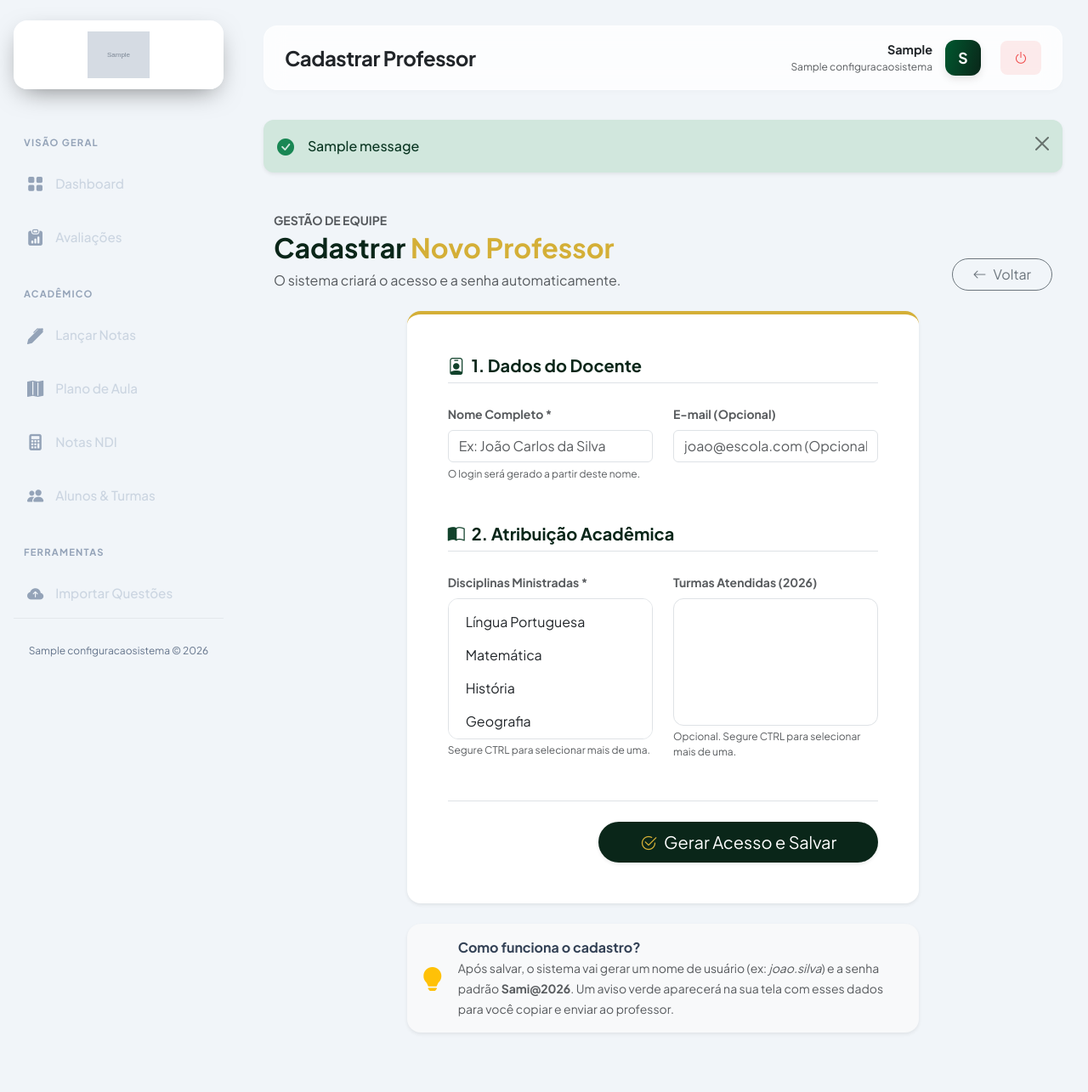
After one commit to nicolasnk11/projeto_sami, a Django app: page /cadastrar-professor/ in a window 1280 px wide. The commit adds this page. Shown: the whole page at 85% size. Run offline with Django 5.2, Linux system fonts and the light colour scheme; a user stored in the database is signed in; data comes from the database, SQL or seed files in the repository; tables that the repository leaves empty hold one stand-in row (values such as "Sample post"); grey boxes marked "Sample" are stand-in pictures; one stand-in notice (Sample message) is shown; lists and menus that the app fills with data are empty; parts of the project's set-up code (start-up, migrations or seed data) failed here and were passed over.

Commit message:
Feature: Tela inteligente de cadastro de professores com login automático

```diff
--- a/core/forms.py
+++ b/core/forms.py
@@ -1,6 +1,6 @@
 from django import forms
 from django.utils import timezone
-from .models import Avaliacao, Resultado, Turma, Questao, Disciplina, Aluno, Matricula
+from .models import Avaliacao, Resultado, Turma, Questao, Disciplina, Aluno, Matricula, Professor
 
 # ==============================================================================
 # FORMULÁRIOS DE AVALIAÇÃO E RESULTADO
@@ -98,3 +98,35 @@ class ImportarQuestoesForm(forms.Form):
         label="Selecione o arquivo Excel (.xlsx)",
         widget=forms.FileInput(attrs={'class': 'form-control', 'accept': '.xlsx'})
     )
+
+class ProfessorCadastroForm(forms.ModelForm):
+    nome_completo = forms.CharField(
+        max_length=150,
+        required=True,
+        widget=forms.TextInput(attrs={'class': 'form-control', 'placeholder': 'Ex: João Carlos da Silva'})
+    )
+    email = forms.EmailField(
+        required=False,
+        widget=forms.EmailInput(attrs={'class': 'form-control', 'placeholder': 'joao@escola.com (Opcional)'})
+    )
+    disciplinas = forms.ModelMultipleChoiceField(
+        queryset=Disciplina.objects.all(),
+        widget=forms.SelectMultiple(attrs={'class': 'form-select', 'size': '4'}),
+        required=True,
+        help_text="Segure CTRL para selecionar mais de uma."
+    )
+    turmas = forms.ModelMultipleChoiceField(
+        queryset=Turma.objects.none(), # Será preenchido no __init__
+        widget=forms.SelectMultiple(attrs={'class': 'form-select', 'size': '6'}),
+        required=False,
+        help_text="Opcional. Segure CTRL para selecionar mais de uma."
+    )
+
+    class Meta:
+        model = Professor
+        fields = ['disciplinas', 'turmas'] # O User (nome/senha) vamos criar na View
+
+    def __init__(self, ano_atual, *args, **kwargs):
+        super().__init__(*args, **kwargs)
+        # Filtro de Ouro: Mostra apenas as turmas do ano letivo atual (ex: 2026)
+        self.fields['turmas'].queryset = Turma.objects.filter(ano_letivo=ano_atual).order_by('nome')
--- a/core/templates/core/base.html
+++ b/core/templates/core/base.html
@@ -272,6 +272,11 @@
                 <span>Importar Alunos</span>
             </a>
 
+            <a href="{% url 'cadastrar_professor' %}" class="nav-link {% if request.resolver_match.url_name == 'cadastrar_professor' %}active{% endif %}">
+                <i class="bi bi-person-badge-fill"></i>
+                <span>Cadastrar Professor</span>
+            </a>
+
             <div class="mt-auto"></div>
 
             <div class="nav-label">Sistema</div>
@@ -313,6 +318,7 @@
                     {% elif 'avaliacao' in request.path %} Avaliações
                     {% elif 'ajuda' in request.path %} Central de Ajuda
                     {% elif 'virada-ano' in request.path %} Transição de Ano Letivo
+                    {% elif 'cadastrar-professor' in request.path %} Cadastrar Professor
                     {% else %} Portal {{ escola.nome_escola|default:"SAMI" }}
                     {% endif %}
                 </h4>
@@ -353,7 +359,7 @@
                         {% else %}
                             <i class="bi bi-info-circle-fill fs-5 me-3 text-info"></i>
                         {% endif %}
-                        <div class="fw-medium">{{ message }}</div>
+                        <div class="fw-medium">{{ message|safe }}</div>
                     </div>
                     <button type="button" class="btn-close" data-bs-dismiss="alert" aria-label="Close"></button>
                 </div>
@@ -369,13 +375,14 @@
     <script src="https://cdn.jsdelivr.net/npm/bootstrap@5.3.0/dist/js/bootstrap.bundle.min.js"></script>
 
     <script>
+        // Aumentei o tempo para 8 segundos para dar tempo do gestor copiar a senha
         setTimeout(function() {
             let alerts = document.querySelectorAll('.alert');
             alerts.forEach(function(alert) {
                 let bsAlert = new bootstrap.Alert(alert);
                 bsAlert.close();
             });
-        }, 5000); // 5 segundos
+        }, 8000);
     </script>
 </body>
 </html>
--- /dev/null
+++ b/core/templates/core/cadastrar_professor.html
@@ -0,0 +1,126 @@
+{% extends 'core/base.html' %}
+
+{% block content %}
+<div class="container-fluid py-4">
+
+    <div class="d-flex justify-content-between align-items-end mb-4">
+        <div>
+            <h6 class="text-uppercase text-muted fw-bold small mb-1">Gestão de Equipe</h6>
+            <h2 class="fw-bold text-sami-dark mb-0">
+                Cadastrar <span class="text-sami-gold">Novo Professor</span>
+            </h2>
+            <p class="text-muted mt-2 mb-0">O sistema criará o acesso e a senha automaticamente.</p>
+        </div>
+        <div>
+            <a href="{% url 'dashboard' %}" class="btn btn-outline-secondary rounded-pill px-4">
+                <i class="bi bi-arrow-left me-2"></i>Voltar
+            </a>
+        </div>
+    </div>
+
+    <div class="row">
+        <div class="col-lg-8 mx-auto">
+            <div class="card border-0 shadow-sm rounded-4 border-top border-sami-gold border-4">
+                <div class="card-body p-5">
+
+                    <form method="POST" action="{% url 'cadastrar_professor' %}">
+                        {% csrf_token %}
+
+                        <h5 class="fw-bold text-sami-dark mb-4 border-bottom pb-2">
+                            <i class="bi bi-person-badge text-sami-green me-2"></i>1. Dados do Docente
+                        </h5>
+
+                        <div class="row g-4 mb-5">
+                            <div class="col-md-6">
+                                <label class="form-label fw-bold text-muted small">Nome Completo *</label>
+                                {{ form.nome_completo }}
+                                <small class="text-muted" style="font-size: 0.75rem;">O login será gerado a partir deste nome.</small>
+                            </div>
+                            <div class="col-md-6">
+                                <label class="form-label fw-bold text-muted small">E-mail (Opcional)</label>
+                                {{ form.email }}
+                            </div>
+                        </div>
+
+                        <h5 class="fw-bold text-sami-dark mb-4 border-bottom pb-2">
+                            <i class="bi bi-book-half text-sami-green me-2"></i>2. Atribuição Acadêmica
+                        </h5>
+
+                        <div class="row g-4 mb-5">
+                            <div class="col-md-6">
+                                <label class="form-label fw-bold text-muted small">Disciplinas Ministradas *</label>
+                                {{ form.disciplinas }}
+                                <small class="text-muted d-block mt-1" style="font-size: 0.75rem;">{{ form.disciplinas.help_text }}</small>
+                            </div>
+                            <div class="col-md-6">
+                                <label class="form-label fw-bold text-muted small">Turmas Atendidas (2026)</label>
+                                {{ form.turmas }}
+                                <small class="text-muted d-block mt-1" style="font-size: 0.75rem;">{{ form.turmas.help_text }}</small>
+                            </div>
+                        </div>
+
+                        <div class="text-end border-top pt-4">
+                            <button type="submit" class="btn btn-sami-dark btn-lg px-5 rounded-pill shadow-sm">
+                                <i class="bi bi-check2-circle me-2 text-sami-gold"></i>Gerar Acesso e Salvar
+                            </button>
+                        </div>
+                    </form>
+
+                </div>
+            </div>
+
+            <div class="alert bg-light border-0 shadow-sm rounded-4 mt-4 d-flex align-items-center">
+                <i class="bi bi-lightbulb-fill fs-3 text-warning me-3"></i>
+                <div>
+                    <strong>Como funciona o cadastro?</strong><br>
+                    <span class="text-muted small">Após salvar, o sistema vai gerar um nome de usuário (ex: <i>joao.silva</i>) e a senha padrão <b>Sami@2026</b>. Um aviso verde aparecerá na sua tela com esses dados para você copiar e enviar ao professor.</span>
+                </div>
+            </div>
+
+        </div>
+    </div>
+</div>
+
+<style>
+    :root {
+        --sami-dark: #0A2619;
+        --sami-green: #11422b;
+        --sami-gold: #D4AF37;
+        --sami-gold-hover: #b8972e;
+    }
+    .text-sami-dark { color: var(--sami-dark) !important; }
+    .text-sami-green { color: var(--sami-green) !important; }
+    .text-sami-gold { color: var(--sami-gold) !important; }
+    .bg-sami-dark { background-color: var(--sami-dark) !important; color: white; }
+    .bg-sami-gold { background-color: var(--sami-gold) !important; color: var(--sami-dark); }
+    .border-sami-gold { border-color: var(--sami-gold) !important; }
+
+    .btn-sami-dark {
+        background-color: var(--sami-dark);
+        color: white;
+        transition: all 0.2s;
+    }
+    .btn-sami-dark:hover {
+        background-color: var(--sami-green);
+        color: var(--sami-gold);
+        transform: translateY(-2px);
+    }
+
+    /* Melhorando a aparência das caixas de múltipla escolha */
+    select[multiple] {
+        border-radius: 12px;
+        border: 1px solid #dee2e6;
+        padding: 8px;
+    }
+    select[multiple] option {
+        padding: 8px 12px;
+        margin-bottom: 2px;
+        border-radius: 6px;
+    }
+    select[multiple] option:checked {
+        background-color: rgba(17, 66, 43, 0.1);
+        color: var(--sami-dark);
+        font-weight: bold;
+    }
+</style>
+{% endblock %}
--- a/core/views.py
+++ b/core/views.py
@@ -2,6 +2,7 @@ import io
 import os
 import json
 import csv
+import re
 import qrcode
 import unicodedata
 import pandas as pd
@@ -13,7 +14,7 @@ from io import StringIO, BytesIO
 # Django Imports
 from django.contrib import messages
 from django.contrib.auth import logout, update_session_auth_hash
-from django.contrib.auth.decorators import login_required
+from django.contrib.auth.decorators import login_required, user_passes_test
 from django.core.paginator import Paginator
 from django.db.models import Avg, Count, Sum, Q, F, Prefetch
 from django.db import transaction
@@ -43,12 +44,14 @@ from .models import (
 )
 from .forms import (
     AvaliacaoForm, ResultadoForm, GerarProvaForm, ImportarQuestoesForm,
-    DefinirGabaritoForm, ImportarAlunosForm, AlunoForm
+    DefinirGabaritoForm, ImportarAlunosForm, AlunoForm, ProfessorCadastroForm
 )
 
 from .services.ai_generator import gerar_questao_ia
 from .services.omr_scanner import OMRScanner
 
+def is_staff_check(user):
+    return user.is_authenticated and user.is_staff
 # ==============================================================================
 # 🖨️ FUNÇÕES AUXILIARES DE PDF (LAYOUT)
 # ==============================================================================
@@ -3542,3 +3545,61 @@ def gerenciar_virada_ano(request):
         'serie_filtro': serie_filtro,
         'alunos': alunos_simulados
     })
+
+@user_passes_test(is_staff_check)
+def cadastrar_professor(request):
+    # Pega o ano atual para filtrar as turmas corretamente (ex: 2026)
+    ano_atual = timezone.now().year
+
+    if request.method == 'POST':
+        form = ProfessorCadastroForm(ano_atual, request.POST)
+        if form.is_valid():
+            nome_completo = form.cleaned_data['nome_completo'].strip()
+            email = form.cleaned_data['email']
+
+            # --- MÁGICA 1: Criar o Username (joao.silva) ---
+            # Tira acentos e deixa tudo minúsculo
+            nome_limpo = unicodedata.normalize('NFKD', nome_completo).encode('ASCII', 'ignore').decode('utf-8').lower()
+            # Pega só as palavras (ignorando espaços soltos)
+            partes_nome = re.findall(r'\b[a-z]+\b', nome_limpo)
+
+            if len(partes_nome) > 1:
+                base_username = f"{partes_nome[0]}.{partes_nome[-1]}" # primeiro.ultimo
+            else:
+                base_username = partes_nome[0]
+
+            # Evitar nomes de usuários duplicados (ex: joao.silva2)
+            username = base_username
+            contador = 2
+            while User.objects.filter(username=username).exists():
+                username = f"{base_username}{contador}"
+                contador += 1
+
+            # --- MÁGICA 2: Criar o Usuário com Senha Padrão ---
+            senha_padrao = "Sami@2026"
+            user = User.objects.create_user(
+                username=username,
+                email=email,
+                password=senha_padrao,
+                first_name=partes_nome[0].title(),
+                last_name=partes_nome[-1].title() if len(partes_nome) > 1 else ""
+            )
+
+            # --- MÁGICA 3: Criar o Perfil do Professor ---
+            professor = form.save(commit=False)
+            professor.usuario = user
+            professor.save()
+            form.save_m2m() # Importante! Salva as disciplinas e turmas múltiplas
+
+            # Feedback matador para o gestor copiar e enviar no WhatsApp do professor
+            mensagem = f"Sucesso! Professor cadastrado. Entregue este acesso: Login: <b>{username}</b> | Senha: <b>{senha_padrao}</b>"
+            messages.success(request, mensagem)
+
+            return redirect('cadastrar_professor')
+    else:
+        form = ProfessorCadastroForm(ano_atual)
+
+    context = {
+        'form': form,
+    }
+    return render(request, 'core/cadastrar_professor.html', context)
--- a/setup/urls.py
+++ b/setup/urls.py
@@ -56,6 +56,7 @@ urlpatterns = [
     path('turmas/', views.gerenciar_turmas, name='gerenciar_turmas'),
     path('importar_alunos/', views.importar_alunos, name='importar_alunos'),
     path('importar-questoes/', views.importar_questoes, name='importar_questoes'),
+    path('cadastrar-professor/', views.cadastrar_professor, name='cadastrar_professor'),
     path('banco-questoes/', views.listar_questoes, name='listar_questoes'),
     path('gestao/descritores/', views.gerenciar_descritores, name='gerenciar_descritores'),
     path('gerar-acessos-massa/', views.gerar_acessos_em_massa, name='gerar_acessos_em_massa'),
```
